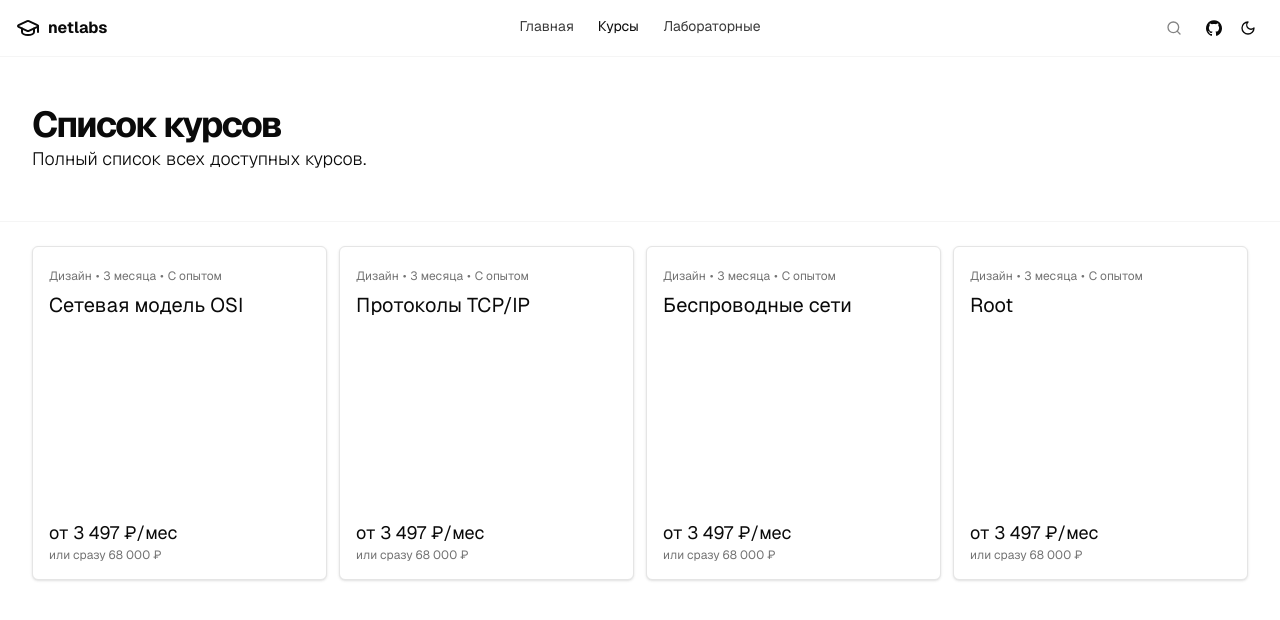
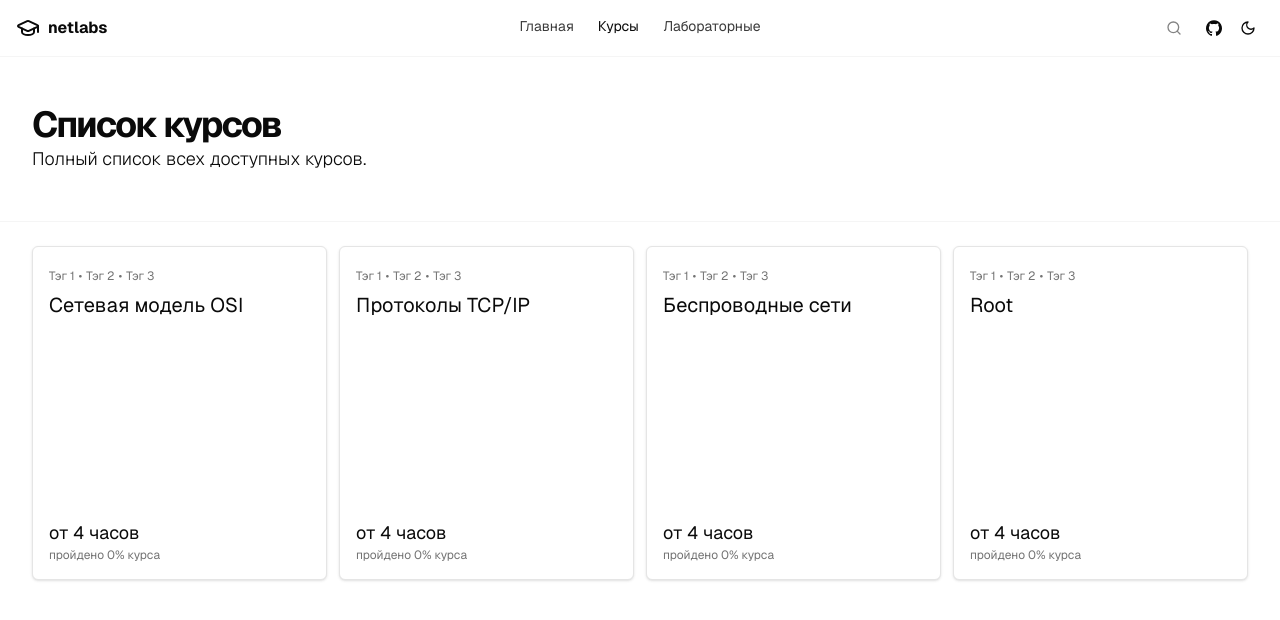
Before and after one commit to onlinetlabs/onlinetlabs, a Next.js app in the folder frontend/: page /courses in a window 1280 px wide. Shown: the top 620 px of the page. Built offline with nearby package versions, Linux system fonts and the light colour scheme.

Commit message:
refactor: card

```diff
--- a/frontend/src/app/(courses)/courses/page.tsx
+++ b/frontend/src/app/(courses)/courses/page.tsx
@@ -4,10 +4,7 @@ import {
   PageHeaderDescription,
   PageHeaderHeading,
 } from "@components/page-header"
-import { Circle, CircuitBoard } from "lucide-react"
-import { Badge } from "@ui/badge"
 import { navConfig } from "@shared/config/nav"
-import { Icons } from "@components/icons"
 
 export default function CoursesPage() {
   return (
@@ -23,12 +20,12 @@ export default function CoursesPage() {
           {navConfig.courses.map((item, idx) => (
             <li key={idx} className="list-none min-h-[136px]">
               <article className="h-full">
-                <a className="group flex flex-col h-full p-4 bg-background rounded-md transition-all relative border shadow hover:shadow-md" href="/mobile-app-design/?from=catalog" target="_blank">
+                <Link className="group flex flex-col h-full p-4 bg-background rounded-md transition-all relative border shadow hover:-translate-y-[5px] hover:shadow-[0_16px_24px_rgb(0_0_0_/_7%),0_6px_30px_rgb(0_0_0_/_6%),0_8px_10px_rgb(0_0_0_/_10%)]" href={item.href || '#'} target="_blank">
                   <header className="mb-4">
                     <div className="mb-1">
-                      <p className="inline-block m-0 text-xs text-muted-foreground after:content-['•'] after:px-[0.33em]">Дизайн</p>
-                      <p className="inline-block m-0 text-xs text-muted-foreground after:content-['•'] after:px-[0.33em]">3 месяца</p>
-                      <p className="inline-block m-0 text-xs text-muted-foreground">С опытом</p>
+                      <p className="inline-block m-0 text-xs text-muted-foreground after:content-['•'] after:px-[0.33em]">Тэг 1</p>
+                      <p className="inline-block m-0 text-xs text-muted-foreground after:content-['•'] after:px-[0.33em]">Тэг 2</p>
+                      <p className="inline-block m-0 text-xs text-muted-foreground">Тэг 3</p>
                     </div>
                     <h2 className="text-xl">{item.title}</h2>
                   </header>
@@ -36,10 +33,10 @@ export default function CoursesPage() {
                     <div className="max-w-full h-[132px]" role="img" />
                   </div>
                   <footer className="mt-3">
-                    <p className="m-0 text-lg">от 3&nbsp;497 ₽/мес </p>
-                    <p className="m-0 mr-auto text-xs text-muted-foreground">или сразу 68&nbsp;000&nbsp;₽</p>
+                    <p className="m-0 text-lg">от 4&nbsp;часов</p>
+                    <p className="m-0 mr-auto text-xs text-muted-foreground">пройдено 0% курса</p>
                   </footer>
-                </a>
+                </Link>
               </article>
             </li>
           ))}
```
